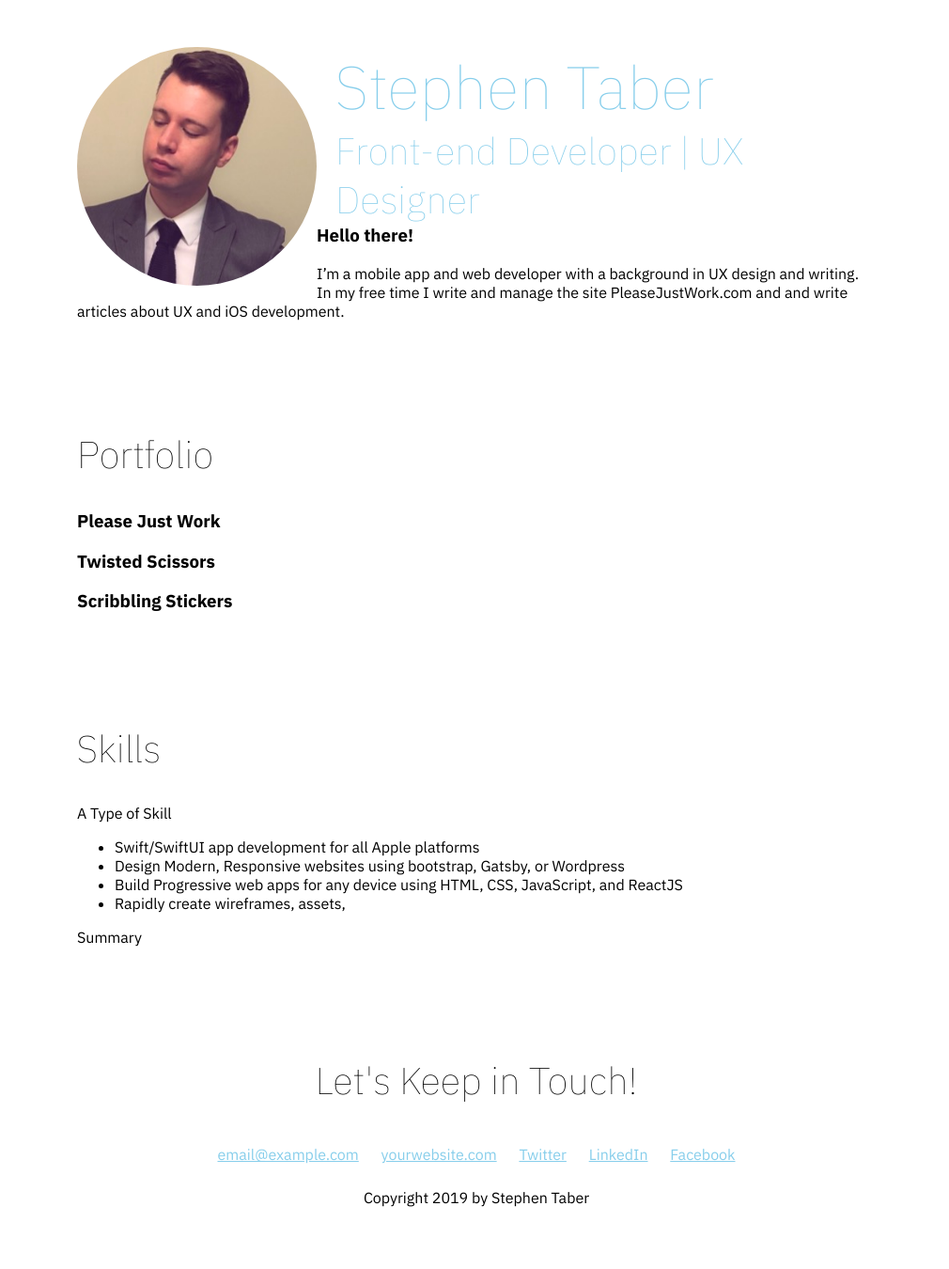
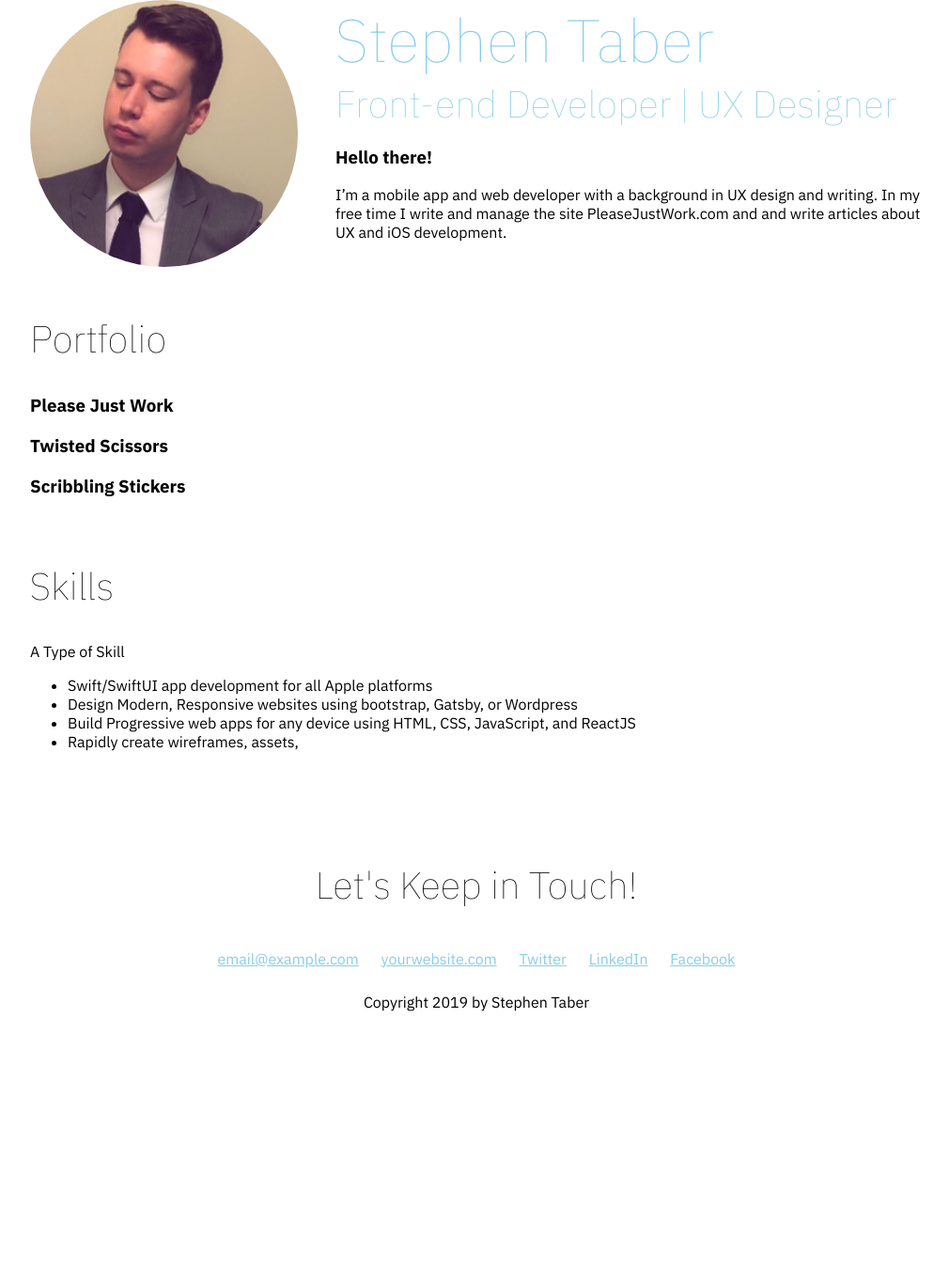
Before and after one commit to storiwr/css-resume, a plain HTML site: page index.html in a window 1280 px wide. Shown: the whole page at 94% size, without its empty margins (133-1143 px from the left). After the commit the page ends 1092 px from the top, so only its background shows below. Drawn offline with Linux system fonts and the light colour scheme.

Commit message:
changed the things to make it less ugly
improved padding, moved things around only to decide to move them elsewhere. Now things are looking better.

```diff
--- a/css/styles.css
+++ b/css/styles.css
@@ -23,12 +23,11 @@ body {
 .content-wrap {
     max-width: 950px;
     margin: 0 auto;
-    padding: 50px;
     overflow: hidden;
+
+
 }
-.column-full {
-    width: 100%;
-}
+
 .column-narrow {
     width: 30%;
     float: left;
@@ -36,7 +35,8 @@ body {
 .column-wide {
     width: 70%;
     float: left;
-    padding-left: 20px;
+    padding-left: 40px;
+
 }
 
 h1, h2 {
@@ -47,7 +47,7 @@ h1 {
 }
 h2 {
     font-size: 2.5em;
-    margin-top: 0;
+    margin-top: 50px;
 }
 a {
     color: skyblue;
@@ -72,6 +72,7 @@ header h1, header h2 {
 /* footer */
 footer {
     text-align: center;
+	margin-top:50px;
 }
 .contact-info a {
     padding: 10px;
--- a/index.html
+++ b/index.html
@@ -5,7 +5,7 @@
     <meta name="viewport" content="width=device-width, initial-scale=1.0">
     <title>Stephen Taber | Resume</title>
     <link href="https://fonts.googleapis.com/css?family=IBM+Plex+Sans:100,400,700&display=swap" rel="stylesheet">
-    <link rel="stylesheet" href="css/styles.css"
+    <link rel="stylesheet" href="css/styles.css">
 </head>
 <body>
     <!-- // Intro -->
@@ -15,19 +15,19 @@
                 <div class="column-wide">
                     <h1>Stephen Taber</h1>
                     <h2>Front-end Developer | UX Designer</h2>
-                </div>
-               <div>
-                    <h3>Hello there!</h3>
+					<h3>Hello there!</h3>
                     <p>I’m a mobile app and web developer with a background in
                         UX design and writing. In my free time I write and manage
                         the site PleaseJustWork.com and and write articles about
                         UX and iOS development. </p>
-                 </div>
-         </div>
-        </div>
+                </div>
+			</div>
+
+
     </header>
 
     <main>
+
         <!-- // Portfolio -->
         <section class="portfolio">
              <div class="content-wrap">
@@ -63,8 +63,7 @@
                 <!-- end of Job Details block. -->
 
             <!-- Add as many paragraphs as you need. -->
-            <p>Summary</p>
-            <!-- End of Skill details. -->
+
         </div>
         </section>
     </main>
```
